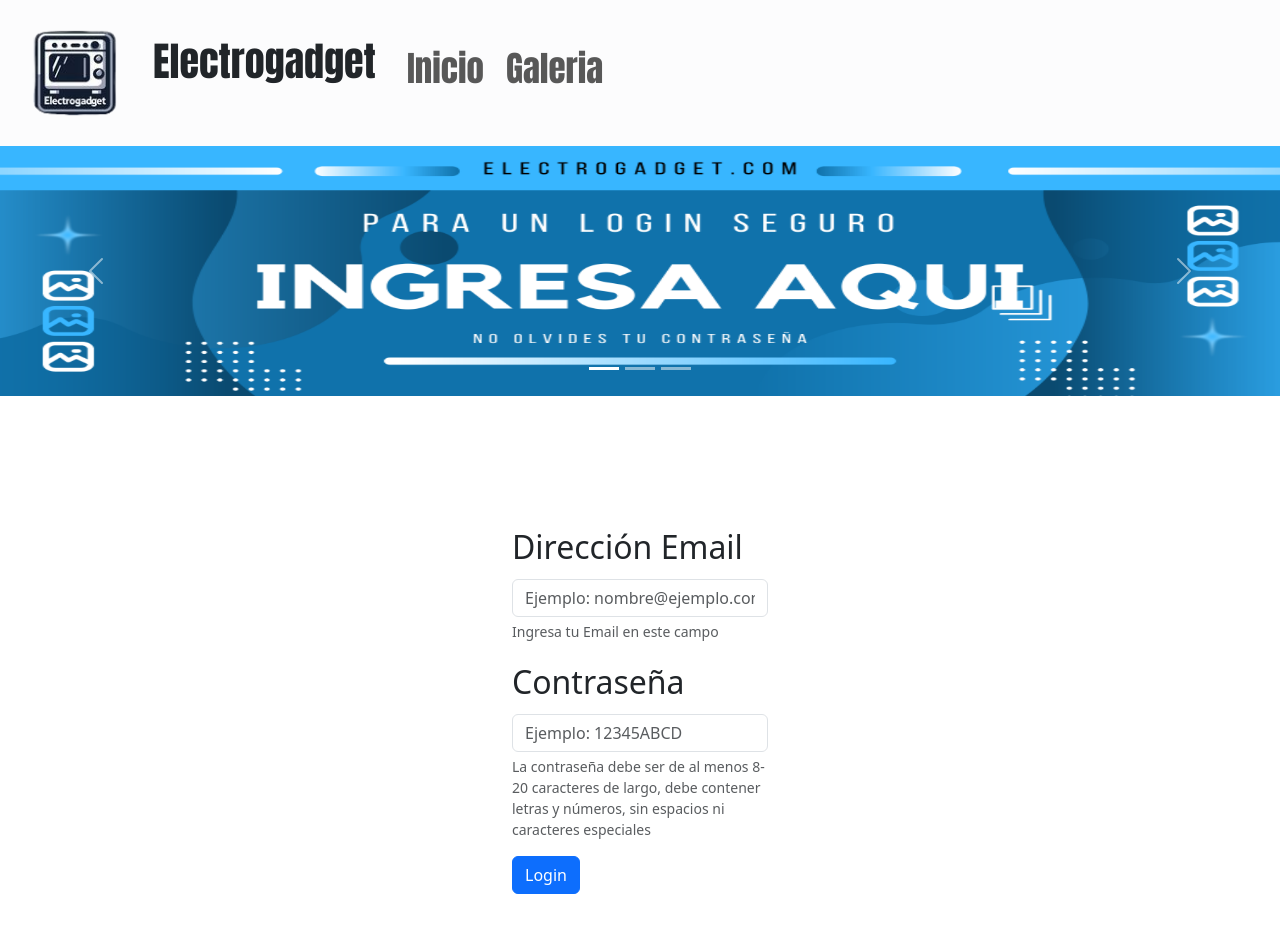
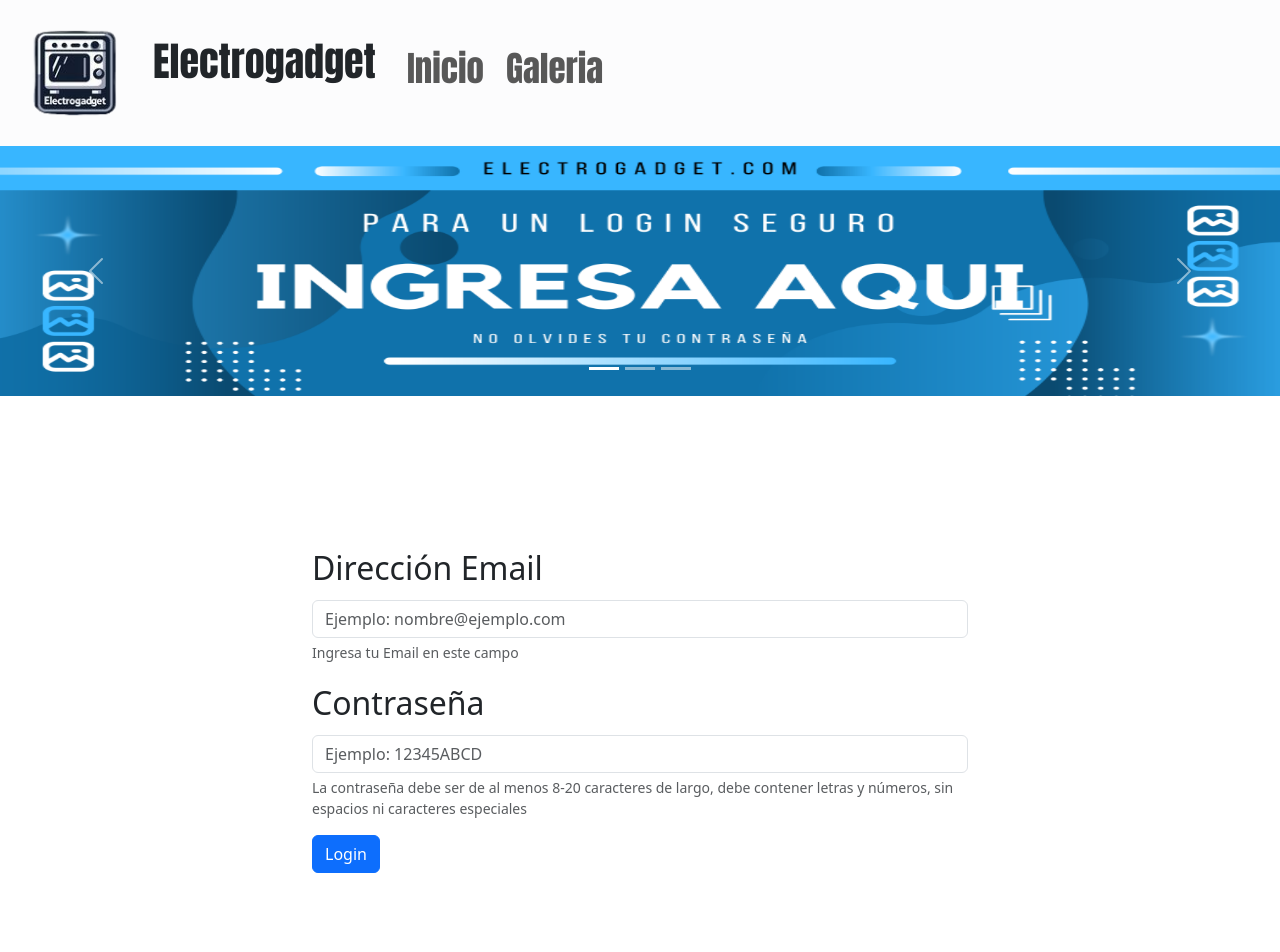
Before and after one commit to XoKeN19/Eva_2-PFE, a plain HTML site: page login.html in a window 1280 px wide. Shown: the top 952 px of the page. Drawn offline with nearby package versions, Linux system fonts and the light colour scheme.

Commit message:
Estructura login arreglos

```diff
--- a/login.html
+++ b/login.html
@@ -59,7 +59,7 @@
         <br>
         <br>
         <br>
-        <div class="container d-flex justify-content-center align-items-center" style="height: 480px; width: 280px;">
+        <div class="container d-flex justify-content-center align-items-center" style="height: 480px; width: 680px;">
             <form>
               <div class="mb-3">
                 <label for="exampleInputEmail1" class="form-label"style="font-size: 32px;">Dirección Email</label>
```
